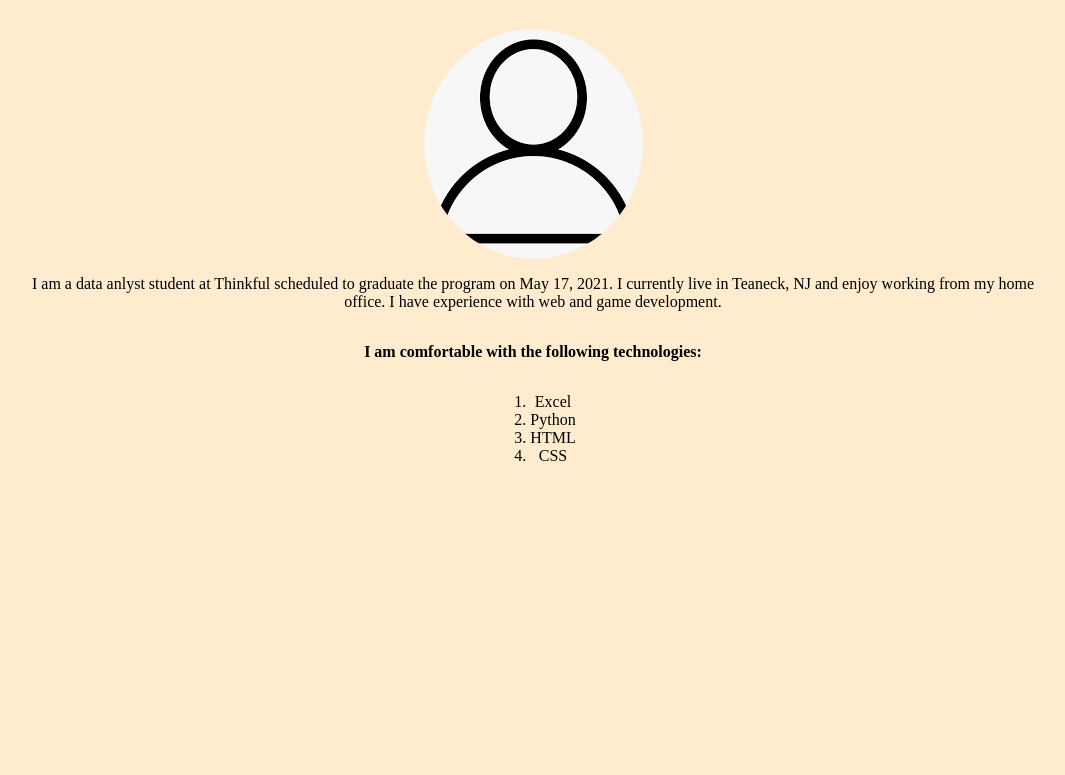
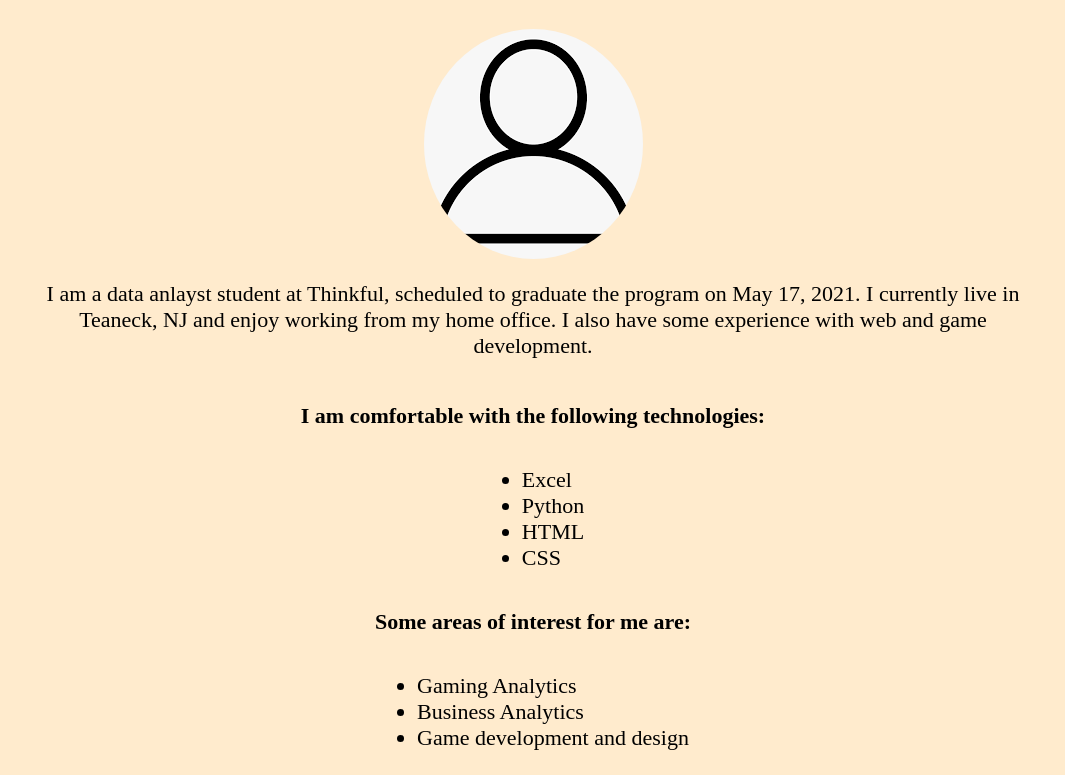
Before and after one commit to Roddy-Ackerman/Roddy-Ackerman.github.io, a plain HTML site: page index.html in a window 1280 px wide. Shown: the part 93-868 px from the top of the page, without its empty margins (107-1172 px from the left). Before the commit the page ends 800 px from the top, so only its background shows below. Drawn offline with Linux system fonts and the light colour scheme.

Commit message:
Added interests sections

```diff
--- a/css/stylesheet.css
+++ b/css/stylesheet.css
@@ -12,6 +12,17 @@ h2{
     display:flex;
     margin:auto;
     justify-content: center;
+}
+h3{
+    display:flex;
+    justify-content: center;
+    margin:auto;
+}
+p{
+    font-size: 22px;
+}
+li{
+    font-size: 22px;
 }
 
 .profile-pic{
@@ -43,11 +54,16 @@ h2{
     display:flex;
     margin:auto;
     justify-content: center;
-    text-align: center;
+}
+.interests-label{
+    display:flex;
+    margin:auto;
+    justify-content: center;
+    font-weight: bold;
 }
 
-.strengths-label h3{
+.interests{
     display:flex;
+    margin:auto;
     justify-content: center;
-    margin:auto;
 }
--- a/index.html
+++ b/index.html
@@ -15,9 +15,7 @@
         <img src="img/profile-pic-2.png" alt="portfolio picture">
     </div>
     <div class="profile-para">
-        <p>I am a data anlyst student at Thinkful scheduled to graduate the program on May 17, 2021.  I currently live in Teaneck, NJ and enjoy working from my home office.  I have experience with web and game development.
-
-        <span style="font-weight:bold"></span>
+        <p>I am a data anlayst student at Thinkful, scheduled to graduate the program on May 17, 2021.  I currently live in Teaneck, NJ and enjoy working from my home office.  I also have some experience with web and game development.
         </p>
 
     </div>
@@ -27,13 +25,26 @@
         </p>
     </div>
     <div class="strengths">
-        <ol>
+        <ul>
             <li>Excel</li>
             <li>Python</li>
             <li>HTML</li>
             <li>CSS</li>
-        </ol>
+        </ul>
     </div>
+    <div class="interests-label">
+        <p>
+            Some areas of interest for me are:
+        </p>
+    </div>
+    <div class="interests">
+        <ul>
+            <li>Gaming Analytics</li>
+            <li>Business Analytics</li>
+            <li>Game development and design</li>
+        </ul>
+    </div>
+
 </body>
 </html>
 
```
